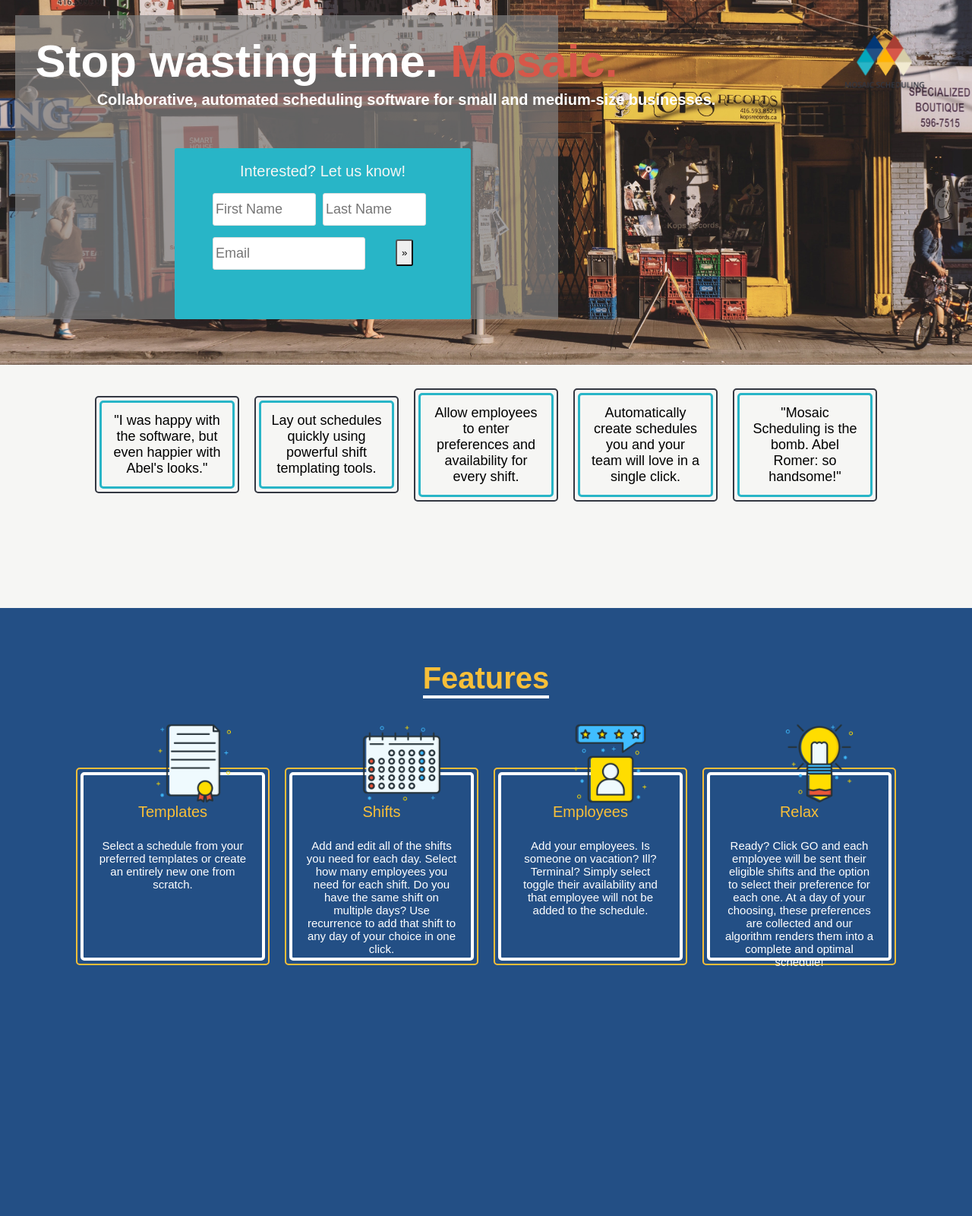
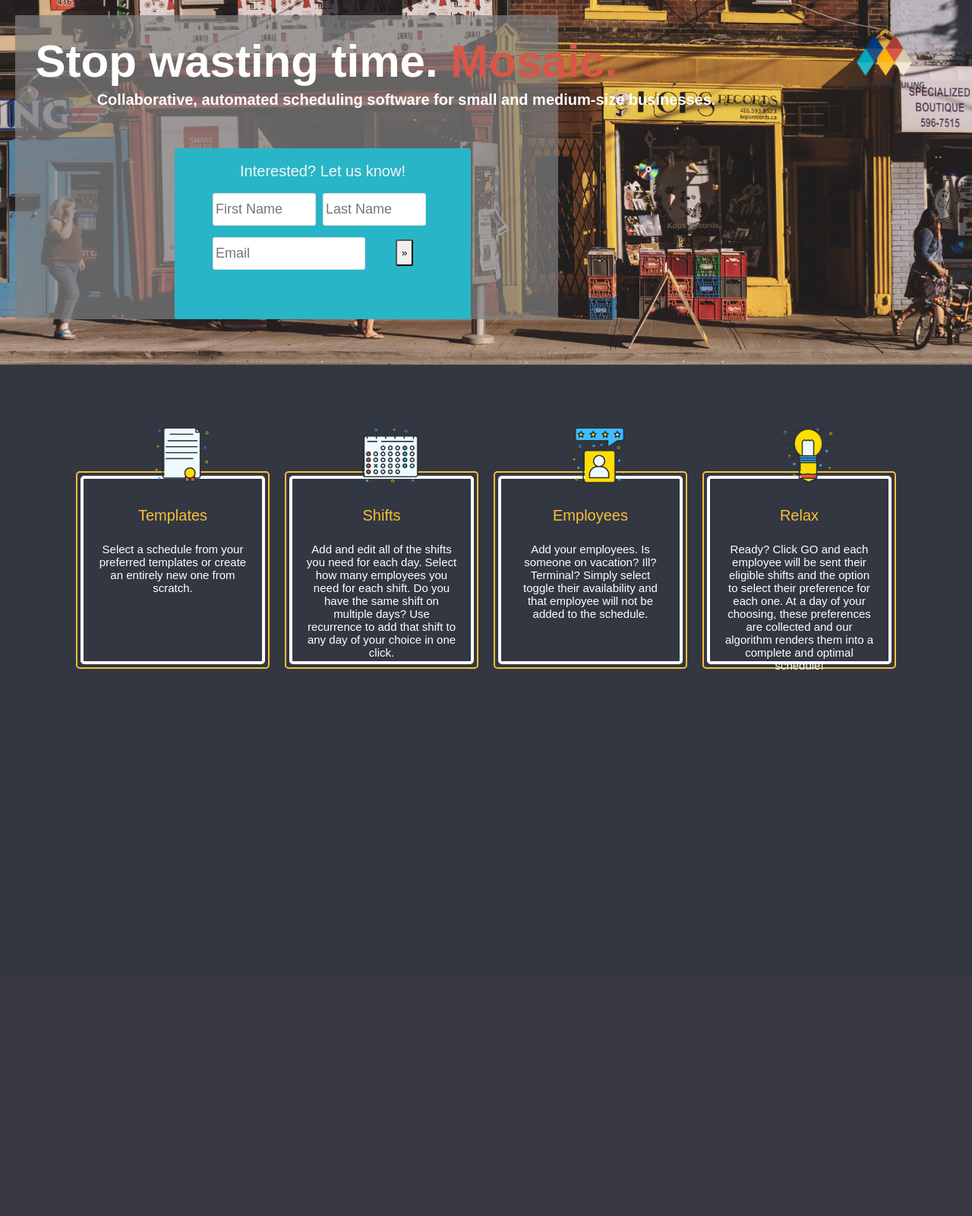
Before and after one commit to AndrewRL/landing_page, a Flask app: page / in a window 1280 px wide. Shown: the whole page at 76% size. After the commit the page ends 881 px from the top, so only its background shows below. Run offline with Flask 2, Linux system fonts and the light colour scheme; some libraries are stand-ins or nearby versions.

Commit message:
Pulled up boxes from page two.

```diff
--- a/static/landing_page.css
+++ b/static/landing_page.css
@@ -72,11 +72,8 @@ body, html {
 }
 
 .bg-color {
-    background: #234f85;
+    background: #333741;
     height: 100%;
-    background-position: center;
-    background-repeat: no-repeat;
-    background-size: cover;
 }
 
 .bg-color-two {
@@ -378,7 +375,7 @@ body, html {
     border: 2px solid #f8bf39;
     border-radius: 5px;
     grid-column: span 3;
-    grid-row: 4 / 8;
+    grid-row: span 4;
     font-size: 15px;
     font-weight: 450;
     font-family: "Arial", sans-serif;
@@ -406,13 +403,13 @@ body, html {
 .icon {
     z-index: 10;
     grid-column: span 3;
-    grid-row: 3 / 4;
+    grid-row: 2 / 3;
     padding-left: 100px;
     padding-top: 10px;
 }
 
 .icon-img {
-    max-width: 70%;
+    max-width: 50%;
 }
 
 .med-info p {
--- a/templates/landing_page.html
+++ b/templates/landing_page.html
@@ -80,22 +80,8 @@
     </div>
     -->
 </div>
-<div class="bg-color-two">
-    <div class="structure">
-        <div class="splash-text far-left">"I was happy with the software, but even happier with Abel's looks."</div>
-        <div class="splash-text left">Lay out schedules quickly using powerful shift templating tools.</div>
-        <div class="splash-text center">Allow employees to enter preferences and availability for every shift.</div>
-        <div class="splash-text right">Automatically create schedules you and your team will love in a single click.</div>
-        <div class="splash-text far-right">"Mosaic Scheduling is the bomb. Abel Romer: so handsome!"</div>
-    </div>
-</div>
 <div class="bg-color normal-text">
     <div class="secondary-structure">
-
-        <div class="title">
-            Features
-        </div>
-
         <div class="med-info">
             <div class="head">
                 Templates
@@ -156,7 +142,17 @@
         </div>
         <div class="title">4 easy steps.</div>
         -->
-
     </div>
+    <!--
+    <div class="bg-color-two">
+    <div class="structure">
+        <div class="splash-text far-left">"I was happy with the software, but even happier with Abel's looks."</div>
+        <div class="splash-text left">Lay out schedules quickly using powerful shift templating tools.</div>
+        <div class="splash-text center">Allow employees to enter preferences and availability for every shift.</div>
+        <div class="splash-text right">Automatically create schedules you and your team will love in a single click.</div>
+        <div class="splash-text far-right">"Mosaic Scheduling is the bomb. Abel Romer: so handsome!"</div>
+    </div>
+    -->
+</div>
 </div>
 {% endblock content %}
```
